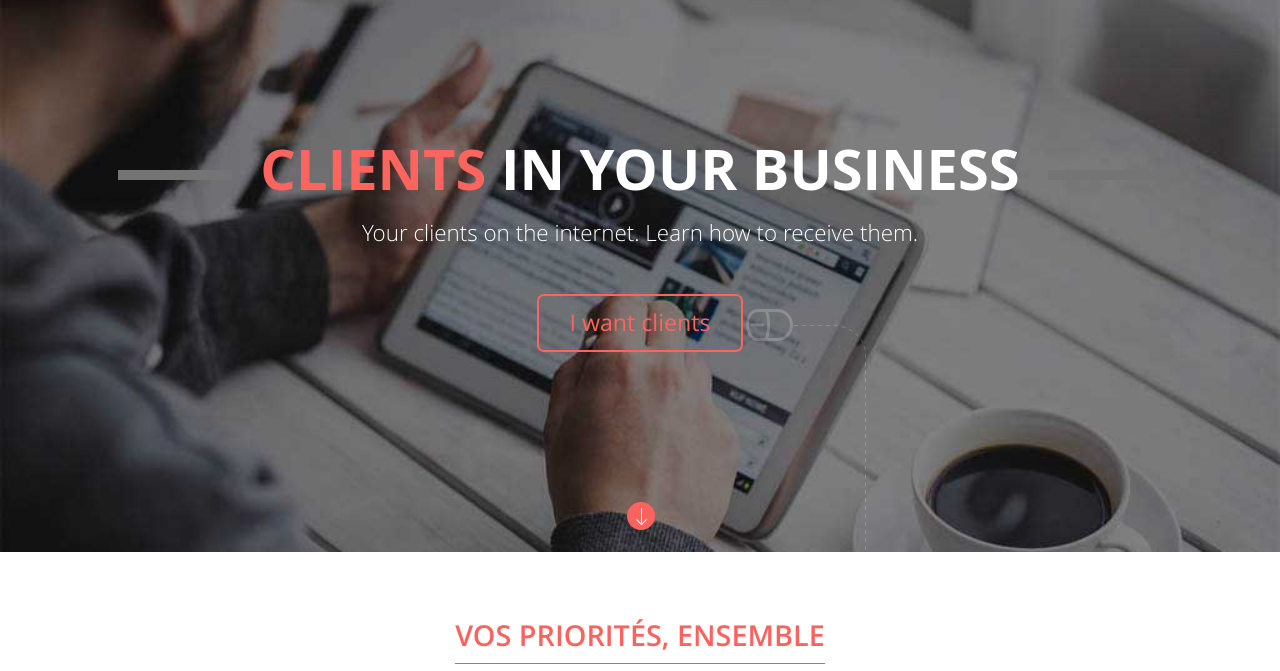
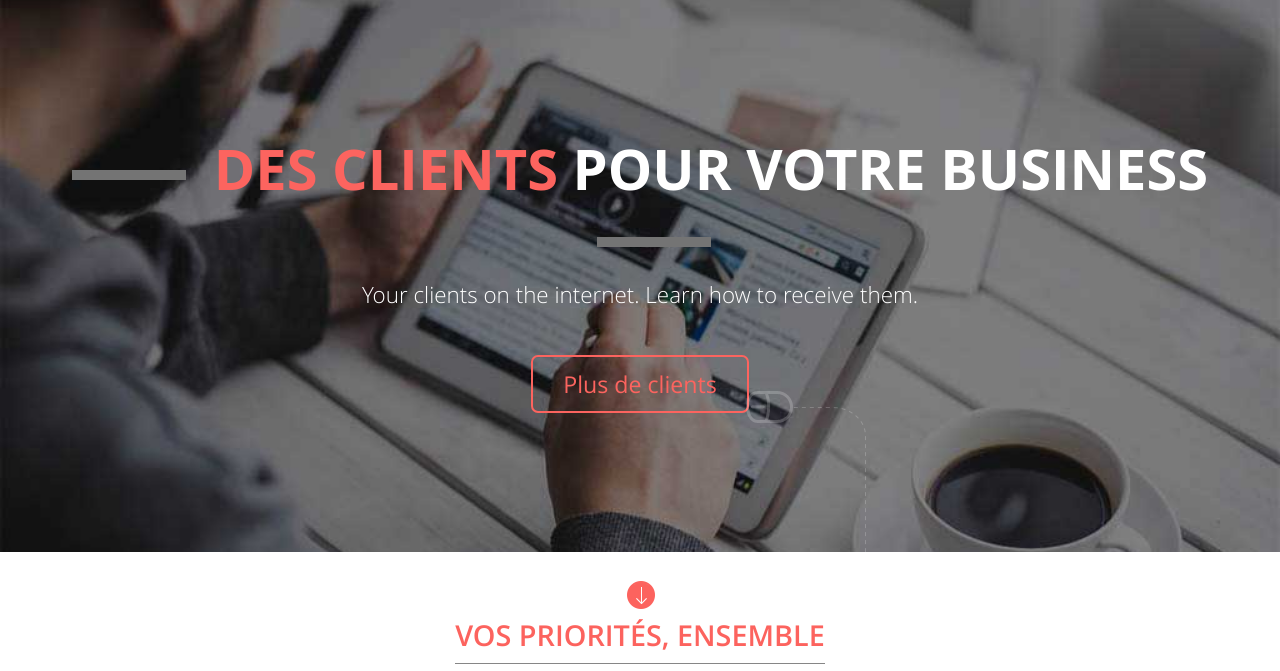
Before and after one commit to CDA-CDA-CDA/cda-cda-cda.github.io, a plain HTML site: page index.html in a window 1280 px wide. Shown: the part 112-783 px from the top of the page. Drawn offline with Linux system fonts and the light colour scheme.

Commit message:
Update index.html

```diff
--- a/index.html
+++ b/index.html
@@ -79,9 +79,9 @@ License URL: http://creativecommons.org/licenses/by/3.0/
 			<!---- header-info ---->
 			<div class="header-info text-center">
 				<div class="container">
-					<h1><span> </span><label>Clients</label> in your business<span> </span></h1>
+					<h1><span> </span><label>Des clients</label> pour votre business<span> </span></h1>
 					<p>Your clients on the internet. Learn how to receive them.</p>
-					<a class="big-btn" href="#">I want clients</a>
+					<a class="big-btn" href="#">Plus de clients</a>
 					<a class="down-arrow down-arrow-to scroll" href="#about"><span> </span></a>
 					<label class="mouse-divice"> </label>
 				</div>
```
